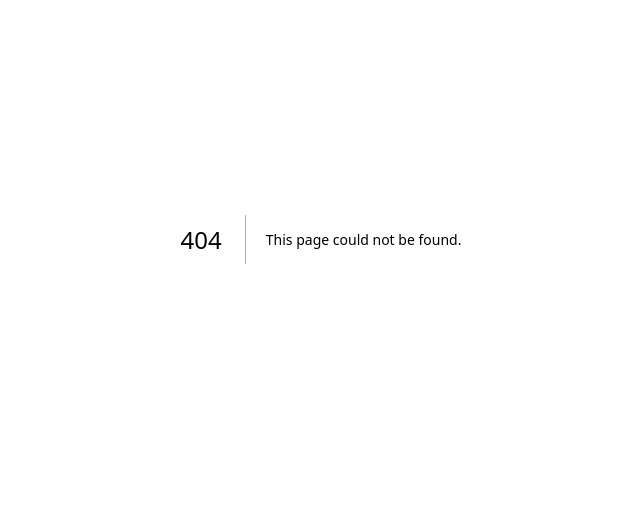
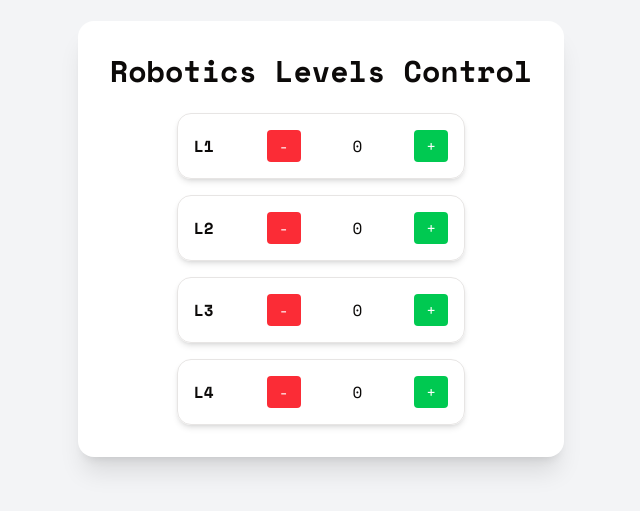
Before and after one commit to Acole-business/arcade, a Next.js app: page /other-links/robotics in a window 1280 px wide. Before the commit this address had no page. Shown: the part 161-672 px from the top of the page, without its empty margins (319-959 px from the left). Built offline with nearby package versions, Linux system fonts and the light colour scheme.

Commit message:
Create Robotics

```diff
--- /dev/null
+++ b/app/other-links/robotics/page.tsx
@@ -0,0 +1,57 @@
+'use client';
+
+import { useState } from 'react';
+
+export default function RoboticsPage() {
+  const [levels, setLevels] = useState({
+    L1: 0,
+    L2: 0,
+    L3: 0,
+    L4: 0,
+  });
+
+  const handleIncrement = (level: keyof typeof levels) => {
+    setLevels((prev) => ({
+      ...prev,
+      [level]: prev[level] + 1,
+    }));
+  };
+
+  const handleDecrement = (level: keyof typeof levels) => {
+    setLevels((prev) => ({
+      ...prev,
+      [level]: prev[level] - 1,
+    }));
+  };
+
+  return (
+    <main className="flex items-center justify-center min-h-screen bg-gray-100">
+      <div className="p-8 bg-white rounded-2xl shadow-xl">
+        <h1 className="text-3xl font-bold mb-6 text-center">Robotics Levels Control</h1>
+        <div className="space-y-4">
+          {Object.keys(levels).map((level) => (
+            <div
+              key={level}
+              className="flex items-center justify-between gap-4 border rounded-xl p-4 shadow-md w-72 mx-auto"
+            >
+              <span className="w-8 font-semibold">{level}</span>
+              <button
+                onClick={() => handleDecrement(level as keyof typeof levels)}
+                className="bg-red-500 text-white px-3 py-1 rounded hover:bg-red-600"
+              >
+                -
+              </button>
+              <span className="w-8 text-center">{levels[level as keyof typeof levels]}</span>
+              <button
+                onClick={() => handleIncrement(level as keyof typeof levels)}
+                className="bg-green-500 text-white px-3 py-1 rounded hover:bg-green-600"
+              >
+                +
+              </button>
+            </div>
+          ))}
+        </div>
+      </div>
+    </main>
+  );
+}
```
